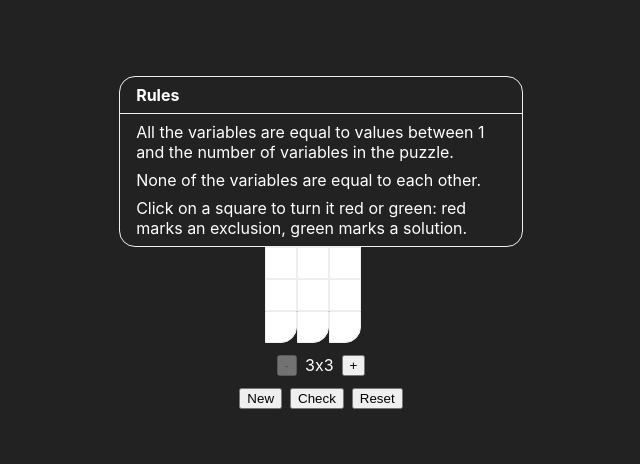
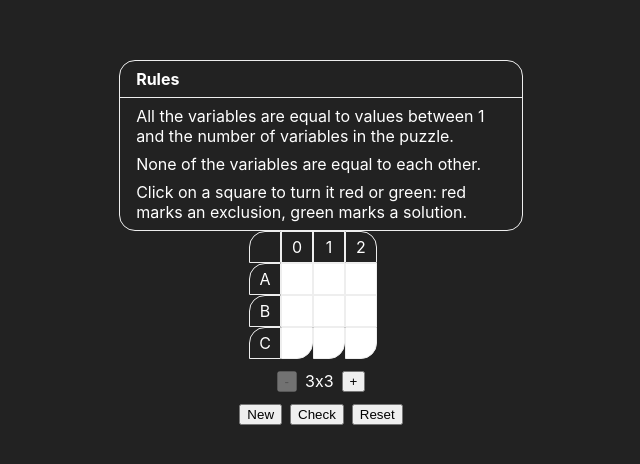
Before and after one commit to 4skinSkywalker/logi-number, an Angular app: page / in a window 1280 px wide. Shown: the part 144-608 px from the top of the page, without its empty margins (319-959 px from the left). Built offline with nearby package versions, Linux system fonts and the light colour scheme.

Commit message:
added numbers and letters as coordinates

```diff
--- a/src/app/cell/cell.component.ts
+++ b/src/app/cell/cell.component.ts
@@ -24,12 +24,17 @@ export class CellComponent {
   }
 
   public cellClicked(event: any) {
+    let isThereAlreadyGreenInTheCross = this.tableSolutionsService.isThereAGreenInTheCross([this.xCoordinate, this.yCoordinate])
 
-    let isThereAlreadyGreenInTheCross = this.tableSolutionsService.isThereAGreenInTheCross([this.xCoordinate, this.yCoordinate])
+    console.log(`is there already green in the cross? " ${isThereAlreadyGreenInTheCross}`)
 
     // Controllo che nella Crose non ci siano già verdi. Se ci sono già verdi, la cella diventerà solo rossa o bianca
     if (isThereAlreadyGreenInTheCross) {
+      if(this.clickedCounter == 1) {
+        this.clickedCounter = 2
+      } else {
       this.clickedCounter = this.clickedCounter == 0 ? 2 : 0;
+      }
     } else {
       this.clickedCounter = (this.clickedCounter + 1) % 3;
     }
--- a/src/app/table-cells/table-cells.component.css
+++ b/src/app/table-cells/table-cells.component.css
@@ -7,3 +7,7 @@
     display: flex;
     justify-content: center;
 }
+
+.header-table {
+    display: flex;
+}
--- a/src/app/table-cells/table-cells.component.html
+++ b/src/app/table-cells/table-cells.component.html
@@ -2,12 +2,22 @@
 
 
     <div>
+
+        <div class="header-table">
+            <div class="number" style="width: 2rem; height: 2rem;"></div>
+            <ng-container *ngFor="let row of euclideanMap; let rowIndex = index">
+                <div class="number" style="width: 2rem; height: 2rem;">{{rowIndex}}</div>
+            </ng-container>
+        </div>
+
         <ng-container *ngFor="let row of euclideanMap; let rowIndex = index">
             <div class="row">
+                <div class="number" style="width: 2rem; height: 2rem;">{{row[rowIndex][0]}}</div>
                 <ng-container *ngFor="let cellXY of row; let colIndex = index">
-
-                    <app-cell *ngIf="cellXY[2]" solution="true" xCoordinate="{{cellXY[0]}}" yCoordinate="{{cellXY[1]}}"></app-cell>
-                    <app-cell *ngIf="!cellXY[2]" solution="false" xCoordinate="{{cellXY[0]}}" yCoordinate="{{cellXY[1]}}"></app-cell>
+                    <app-cell *ngIf="cellXY[2]" solution="true" xCoordinate="{{cellXY[0]}}"
+                        yCoordinate="{{cellXY[1]}}"></app-cell>
+                    <app-cell *ngIf="!cellXY[2]" solution="false" xCoordinate="{{cellXY[0]}}"
+                        yCoordinate="{{cellXY[1]}}"></app-cell>
                 </ng-container>
             </div>
         </ng-container>
--- a/src/app/table-cells/table-cells.component.ts
+++ b/src/app/table-cells/table-cells.component.ts
@@ -1,6 +1,5 @@
 import { Component, Input } from '@angular/core';
 import { TableSolutionsService } from '../services/table-solutions.service';
-import { table } from 'console';
 
 @Component({
   selector: 'app-table-cells',
```
Also changed, not shown: 1 other file (tests, documents, lock files or other folders).
